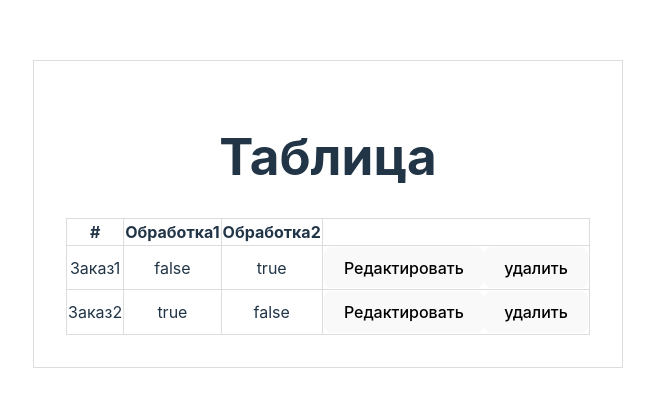
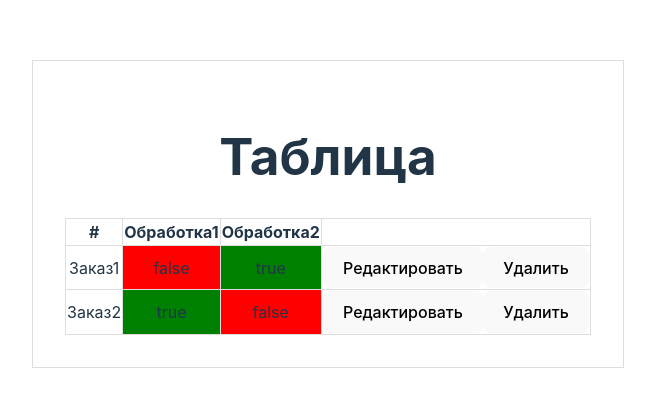
Before and after one commit to Venzelland/testovoe_for_lida_selfmade, a React (Vite) app: page / in a window 1280 px wide. Shown: the part 186-592 px from the top of the page, without its empty margins (312-967 px from the left). Built offline with nearby package versions, Linux system fonts and the light colour scheme.

Commit message:
added handleCellValue function

```diff
--- a/src/App.tsx
+++ b/src/App.tsx
@@ -16,7 +16,20 @@ function App() {
     const [isEditing, setIsEditing] = useState<{ [key: number]: boolean }>({})
 
     const toggleEditing = (rowIndex: number) => {
-        setIsEditing((prev) => ({ ...prev, [rowIndex]: !prev[rowIndex] }))
+        setIsEditing((prev) => ({...prev, [rowIndex]: !prev[rowIndex]}))
+    }
+
+    const handleCellValue = (rowIndex: number, colIndex: number) => {
+        if (!isEditing[rowIndex]) return;
+        const newRows = rows.map((row, index) =>
+            index === rowIndex
+                ? {
+                    ...row,
+                    cells: row.cells.map((cell, cIndex) => (cIndex === colIndex ? !cell : cell)),
+                }
+                : row
+        )
+        setRows(newRows)
     }
 
     return (
@@ -37,20 +50,29 @@ function App() {
                     <tr key={row.id}>
                         <td>Заказ{row.id + 1}</td>
                         {row.cells.map((cell, index) => (
-                                <td key={index}>{cell.toString()}</td>
-                            ))}
+                            <td
+                                key={index}
+                                onClick={() => handleCellValue(row.id, index)}
+                                style={{
+                                    backgroundColor:  cell ? 'green' : 'red',
+                                    cursor: isEditing[row.id] ? 'pointer' : 'default',
+                                    }}
+                            >
+                                {cell.toString()}
+                            </td>
+                        ))}
                         <td>
                             <button onClick={() => toggleEditing(row.id)}>
-                                {isEditing[row.id] ? 'Сохранить': 'Редактировать'}
+                                {isEditing[row.id] ? 'Сохранить' : 'Редактировать'}
                             </button>
-                            <button>удалить</button>
+                            <button>Удалить</button>
                         </td>
                     </tr>
                 ))}
                 </tbody>
-                    </table>
-                    </div>
-                    )
-                }
+            </table>
+        </div>
+    )
+}
 
 export default App
```
